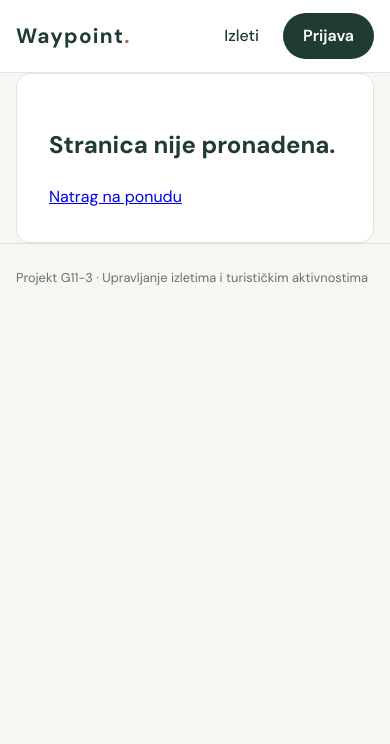
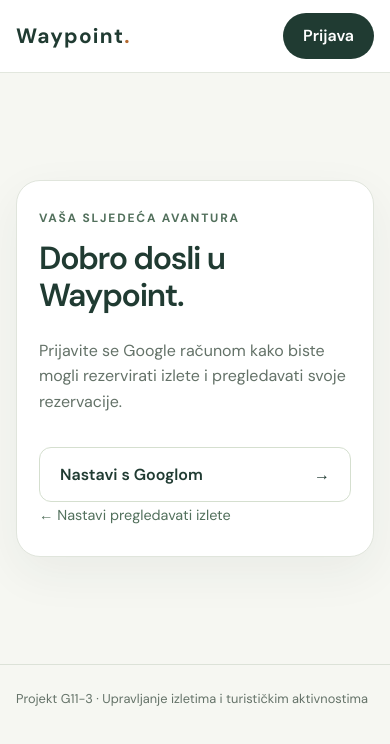
Before and after one commit to ivan-domljanovic/proinz-G11-3, a React (Vite) app in the folder frontend/: page /login in a window 390 px wide. Shown: the top 744 px of the page. Built offline with nearby package versions, Linux system fonts and the light colour scheme.

Commit message:
Stranica za google prijavu

```diff
--- a/frontend/src/App.css
+++ b/frontend/src/App.css
@@ -385,11 +385,7 @@ h1 {
   background: #fff;
   color: #203b32;
 }
-@media (max-width: 1000px) {
-  .popis-izleta {
-    grid-template-columns: repeat(2, minmax(0, 1fr));
-  }
-}
+
 .rezultat-izleta {
   display: flex;
   flex-direction: column;
@@ -532,57 +528,78 @@ h1 {
   margin-bottom: 18px;
   font-size: 1.2rem;
 }
-
-@media (max-width: 800px) {
-  .detalji-raspored {
-    grid-template-columns: 1fr;
-  }
+.stranica-prijave {
+  display: grid;
+  place-items: center;
+  min-height: 70vh;
+  padding-block: 64px;
 }
 
-
-@media (max-width: 640px) {
-  .kontejner {
-    width: calc(100% - 32px);
+.kartica-prijave {
+  width: 100%;
+  max-width: 520px;
+  padding: 48px;
+  border: 1px solid #e0e5dc;
+  border-radius: 24px;
+  background: #fff;
+  box-shadow: 0 16px 48px rgb(32 59 50 / 6%);
 }
 
-  .navigacija {
-    min-height: 72px;
+.kartica-prijave h1 {
+  font-size: clamp(2rem, 5vw, 2.8rem);
+  line-height: 1.15;
+  letter-spacing: -0.04em;
 }
 
-  .opis-aplikacije {
-    display: none;
+.prijava-opis {
+  margin: 24px 0 32px;
+  color: #647268;
 }
 
-  .uvod {
-    padding-block: 48px;
+.gumb-google {
+  display: flex;
+  align-items: center;
+  justify-content: space-between;
+  gap: 16px;
+  min-height: 54px;
+  padding: 14px 20px;
+  border: 1px solid #d5dfcf;
+  border-radius: 12px;
+  background: #fff;
+  color: #203b32;
+  font-weight: 600;
+  text-decoration: none;
+  transition: background-color 0.2s, border-color 0.2s;
 }
 
-  .naslov-ponude {
-    align-items: flex-start;
-    flex-direction: column;
-    gap: 8px;
+.gumb-google:hover {
+  background: #edf3e9;
+  border-color: #8aa180;
 }
 
-  .popis-izleta {
-    grid-template-columns: 1fr;
+.prijava-napomena {
+  margin: 16px 0 32px;
+  color: #647268;
+  font-size: 0.8rem;
 }
 
-  .kartica {
-    padding: 22px;
-  }
-  .detalji-blok,
-  .detalji-termini {
-    padding: 22px;
+.prijava-povratak {
+  color: #52705c;
+  font-size: 0.9rem;
+  text-decoration: none;
 }
 
-  .detalji-raspored {
-    gap: 20px;
-  }
-  .glavni-izbornik {
-    display: none;
-  }
+.prijava-povratak:hover {
+  text-decoration: underline;
 }
 
+.prijava-greska {
+  padding: 14px 16px;
+  border: 1px solid #e7b7a9;
+  border-radius: 10px;
+  background: #fceee8;
+  color: #a44629;
+}
 .gumb-vise-termina {
   width: 100%;
   margin-top: 12px;
@@ -636,3 +653,65 @@ html {
 .gumb-prijava:hover {
   background: #2f5446;
 }
+
+@media (max-width: 1000px) {
+  .popis-izleta {
+    grid-template-columns: repeat(2, minmax(0, 1fr));
+  }
+}
+@media (max-width: 800px) {
+  .detalji-raspored {
+    grid-template-columns: 1fr;
+  }
+}
+
+
+@media (max-width: 640px) {
+  .kontejner {
+    width: calc(100% - 32px);
+  }
+
+  .navigacija {
+    min-height: 72px;
+  }
+
+  .opis-aplikacije {
+    display: none;
+  }
+
+  .uvod {
+    padding-block: 48px;
+  }
+
+  .naslov-ponude {
+    align-items: flex-start;
+    flex-direction: column;
+    gap: 8px;
+  }
+
+  .popis-izleta {
+    grid-template-columns: 1fr;
+  }
+
+  .kartica {
+    padding: 22px;
+  }
+  .detalji-blok,
+  .detalji-termini {
+    padding: 22px;
+  }
+
+  .detalji-raspored {
+    gap: 20px;
+  }
+  .glavni-izbornik {
+    display: none;
+  }
+  .stranica-prijave {
+    padding-block: 32px;
+  }
+
+  .kartica-prijave {
+    padding: 28px 22px;
+  }
+}
--- a/frontend/src/App.jsx
+++ b/frontend/src/App.jsx
@@ -4,6 +4,8 @@ import PonudaIzleta from "./pages/PonudaIzleta"
 import Zaglavlje from "./components/Zaglavlje.jsx";
 import { Routes, Route, Link} from "react-router"
 import StranicaIzleta from "./pages/StranicaIzleta.jsx";
+import Prijava from "./pages/Prijava"
+
 export default function App() {
 
     return (
@@ -38,7 +40,7 @@ export default function App() {
                       element={<StranicaIzleta/>}
                   />
 
-
+                  <Route path="/login" element={<Prijava />} />
               <Route
                   path="*"
                   element={
--- a/frontend/src/components/Zaglavlje.jsx
+++ b/frontend/src/components/Zaglavlje.jsx
@@ -12,7 +12,7 @@ export default function Zaglavlje(){
                     <Link to="/">Izleti</Link>
                 </nav>
 
-                <a className="gumb-prijava" href="/login">Prijava</a>
+                <Link className="gumb-prijava" to="/login">Prijava</Link>
             </div>
 
 
--- /dev/null
+++ b/frontend/src/pages/Prijava.jsx
@@ -0,0 +1,30 @@
+import { Link, useSearchParams} from "react-router"
+
+export default function Prijava(){
+    const [parametri] = useSearchParams();
+    const greska = parametri.get("error");
+
+    return(
+        <section className="stranica-prijave">
+            <div className="kartica-prijave">
+                <p className="nadnaslov">VAŠA SLJEDEĆA AVANTURA</p>
+                <h1> Dobro dosli u Waypoint.</h1>
+                <p className="prijava-opis">
+                    Prijavite se Google računom kako biste mogli rezervirati izlete i pregledavati svoje rezervacije.
+                </p>
+
+                {greska && (
+                    <p className="prijava-greska" role="alert">
+                        Prijava nije uspjela. Pokušajte ponovo.
+                    </p>
+                )}
+                <a href="http://localhost:8080/oauth2/authorization/google" className="gumb-google">
+                    Nastavi s Googlom
+                    <span aria-hidden="true">→</span>
+                </a>
+
+                <Link className="prijava-povratak" to="/">← Nastavi pregledavati izlete</Link>
+            </div>
+        </section>
+    );
+}
```
Lines whose indentation alone changed are shown as unchanged.
